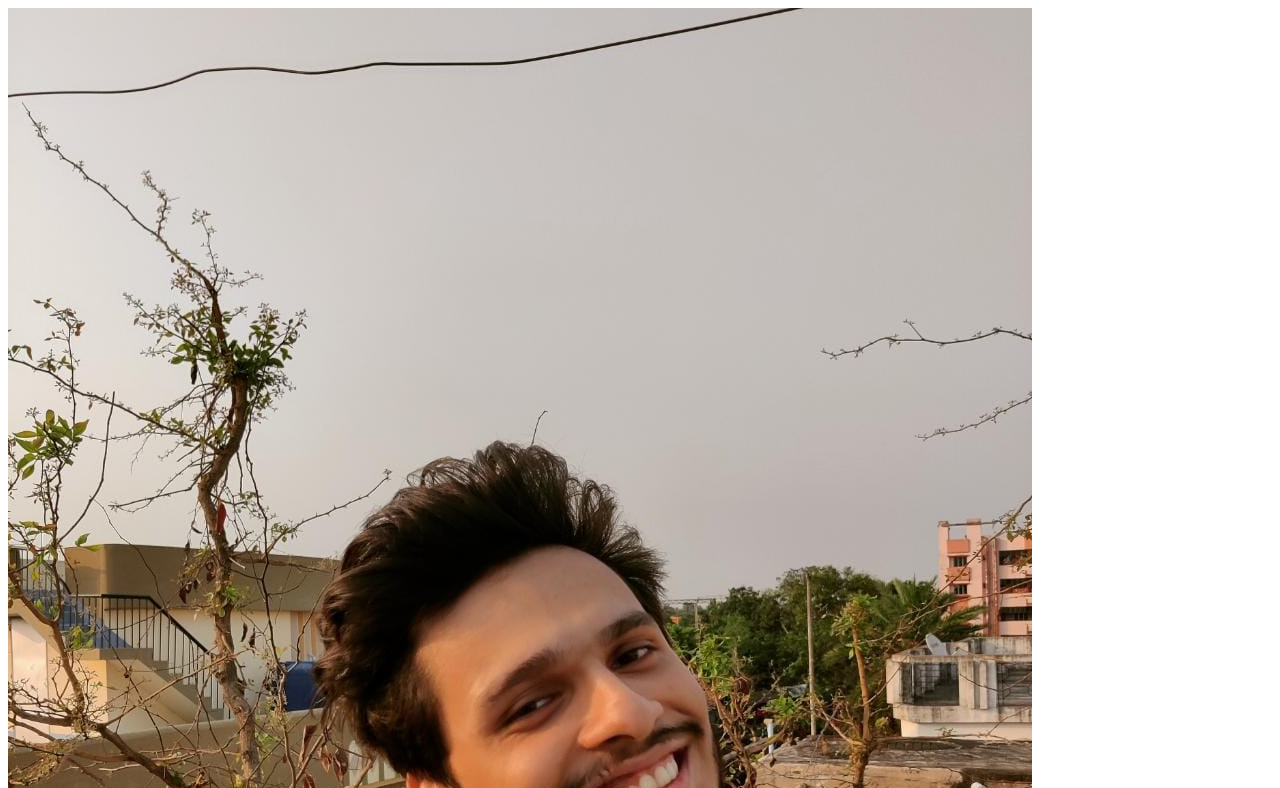
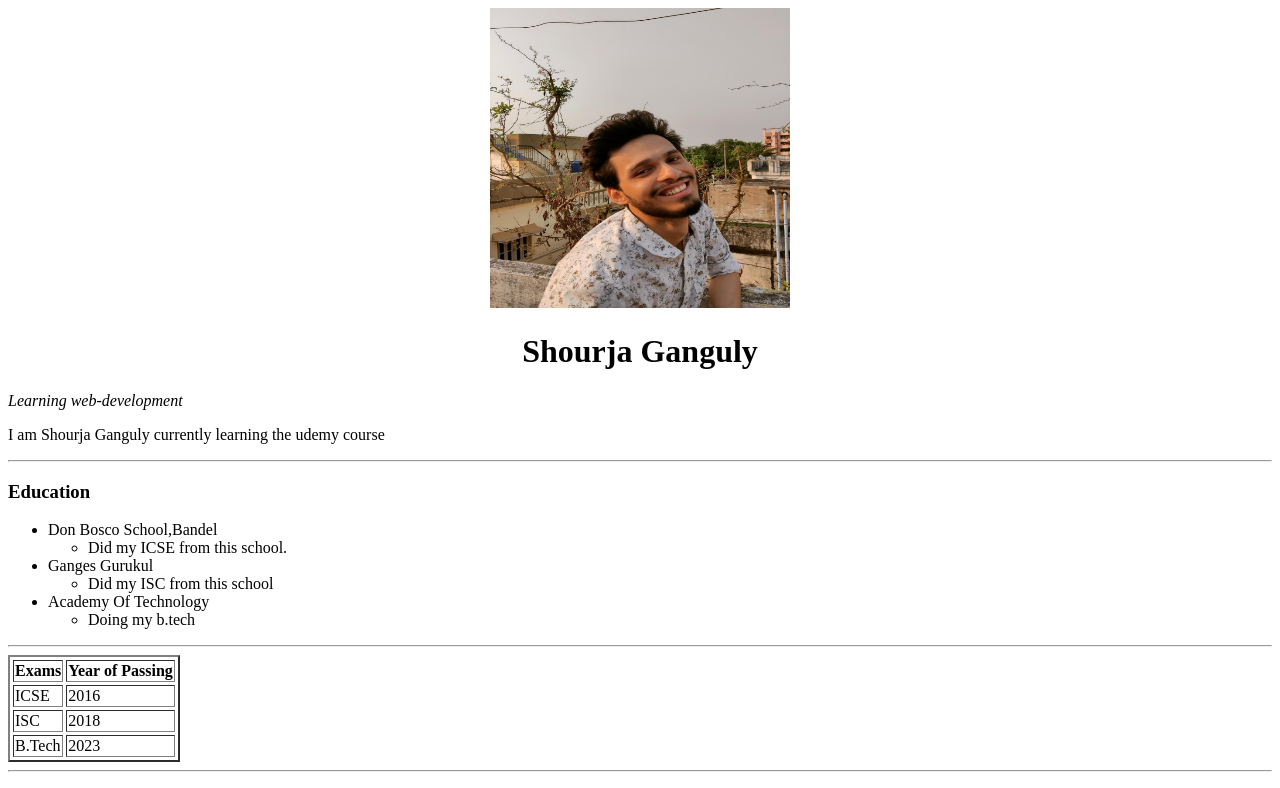
Before and after one commit to sho1231/web_dev-project, a plain HTML site: page index.html in a window 1280 px wide. Shown: the top 788 px of the page. Drawn offline with Linux system fonts and the light colour scheme.

Commit message:
Update index.html

```diff
--- a/index.html
+++ b/index.html
@@ -6,7 +6,7 @@
     <title>Shourja's personal site</title>
   </head>
   <body>
-    <img src="WhatsApp Image 2021-07-08 at 11.07.36 PM.jpeg" alt="My profile pic">
+    <center><img src="WhatsApp Image 2021-07-08 at 11.07.36 PM.jpeg" width ="300" height="300"alt="My profile pic"></center>
     <center><h1>Shourja Ganguly</h1></center>
     <p><em>Learning web-development</em></p>
     <p>I am Shourja Ganguly currently learning the udemy course</p>
```
